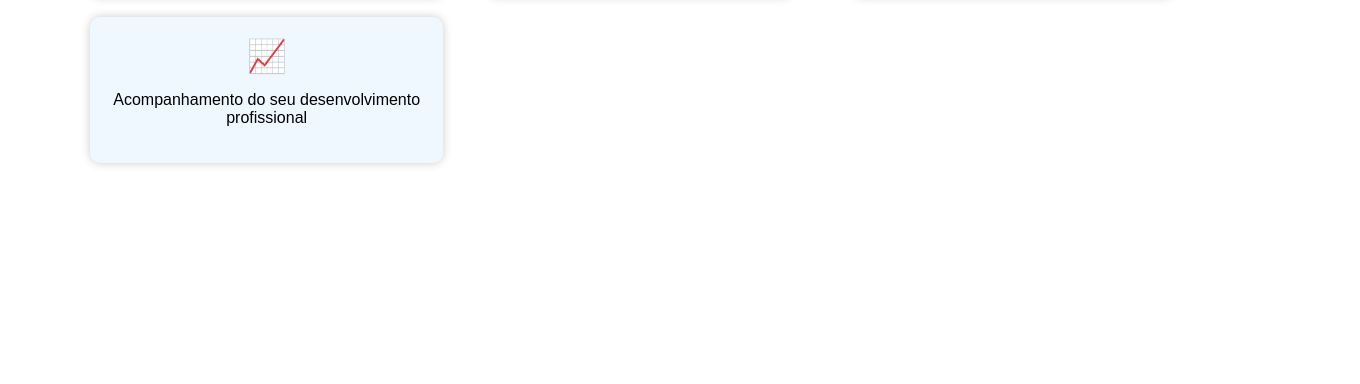
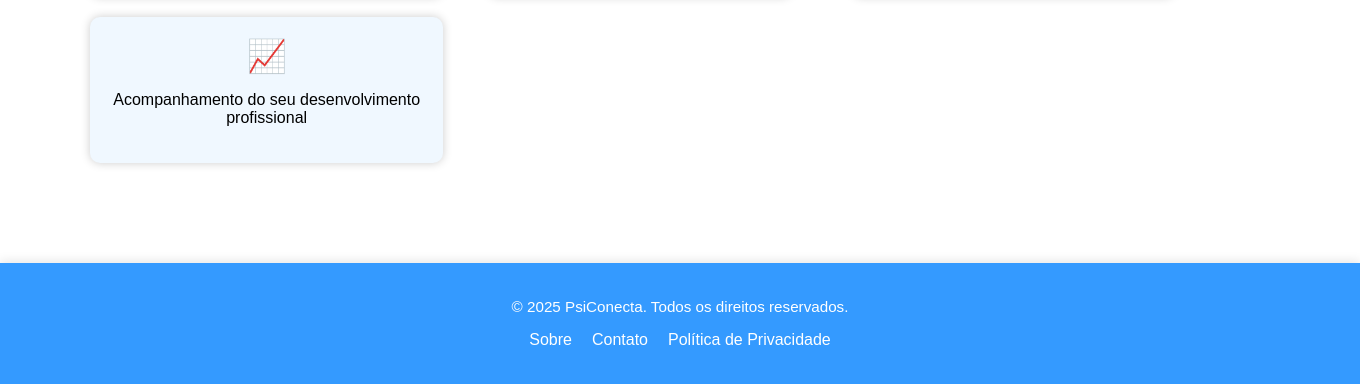
Before and after one commit to GustavoWPJC/front_exten-o, a plain HTML site: page index.html in a window 1280 px wide. Shown: the part 796-1180 px from the top of the page, 1360 px wide, since content can reach past the window. Before the commit the page ends 999 px from the top, so only its background shows below. Drawn offline with Linux system fonts and the light colour scheme.

Commit message:
modificações

```diff
--- a/css/index.css
+++ b/css/index.css
@@ -180,3 +180,51 @@ body {
   display: block;
   margin-bottom: 10px;
 }
+
+
+
+
+
+
+
+
+.footer {
+  background-color: rgba(30, 144, 255, 0.9); /* azul com transparência */
+  color: white;
+  padding: 20px 40px;
+  text-align: center;
+  position: relative;
+  bottom: 0;
+  width: 100%;
+  margin-top: 60px;
+  box-shadow: 0 -2px 10px rgba(0,0,0,0.1);
+}
+
+.footer-content {
+  max-width: 900px;
+  margin: 0 auto;
+}
+
+.footer p {
+  margin-bottom: 10px;
+  font-size: 0.95rem;
+}
+
+.footer-links {
+  list-style: none;
+  padding: 0;
+  display: flex;
+  justify-content: center;
+  gap: 20px;
+}
+
+.footer-links a {
+  color: white;
+  text-decoration: none;
+  font-weight: 500;
+  transition: color 0.3s;
+}
+
+.footer-links a:hover {
+  color: #d0e7ff;
+}
--- a/index.html
+++ b/index.html
@@ -73,16 +73,17 @@
         </div>
       </div>
     </section>
-
   </main>
-
-
-
-
-
-
-
-
+  <footer class="footer">
+  <div class="footer-content">
+    <p>&copy; 2025 PsiConecta. Todos os direitos reservados.</p>
+    <ul class="footer-links">
+      <li><a href="sobre.html">Sobre</a></li>
+      <li><a href="contato.html">Contato</a></li>
+      <li><a href="politica.html">Política de Privacidade</a></li>
+    </ul>
+  </div>
+</footer>
 
 
 
```
Also changed, not shown: cadastro.html (+0 -4 lines), login.html (+3 -0 lines).
